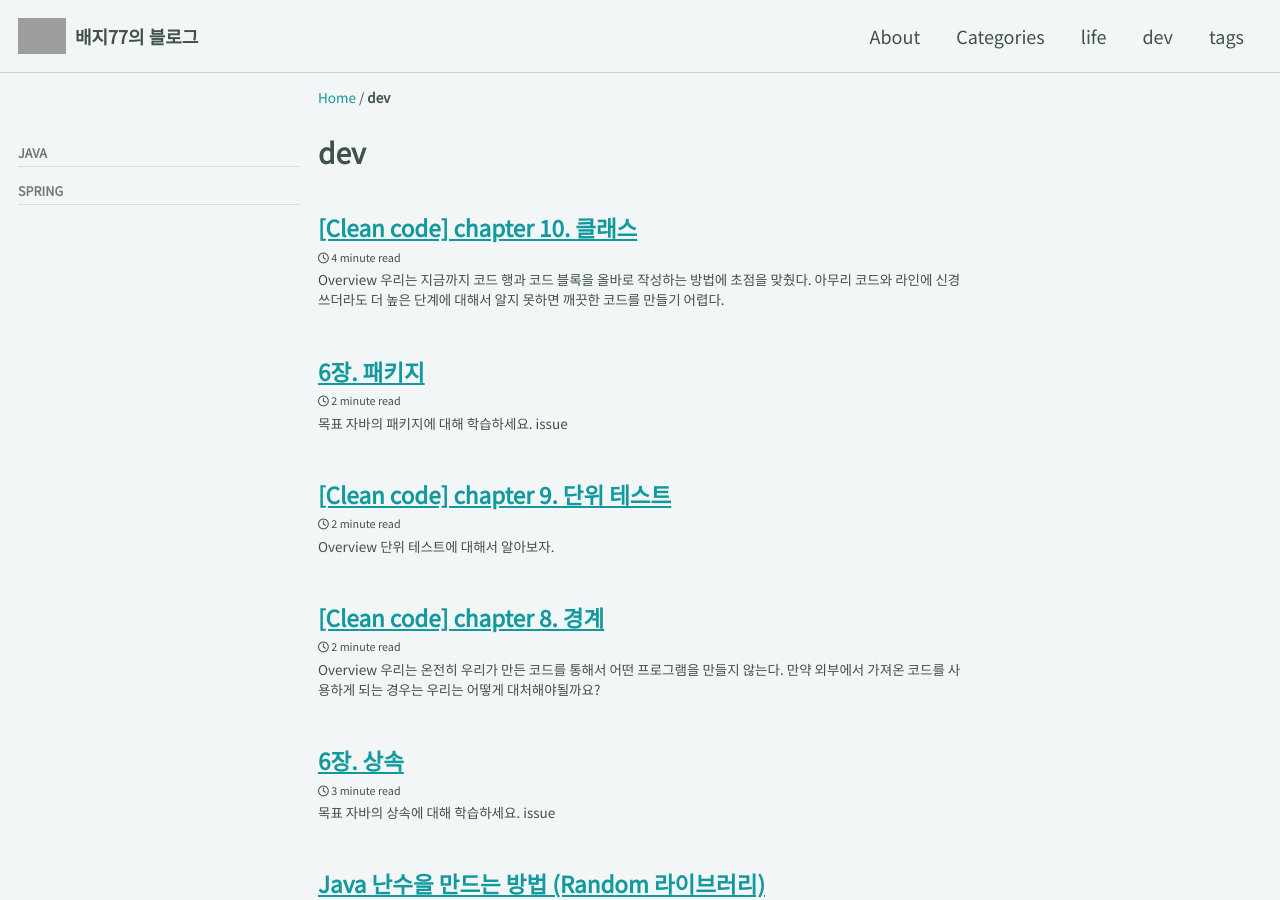
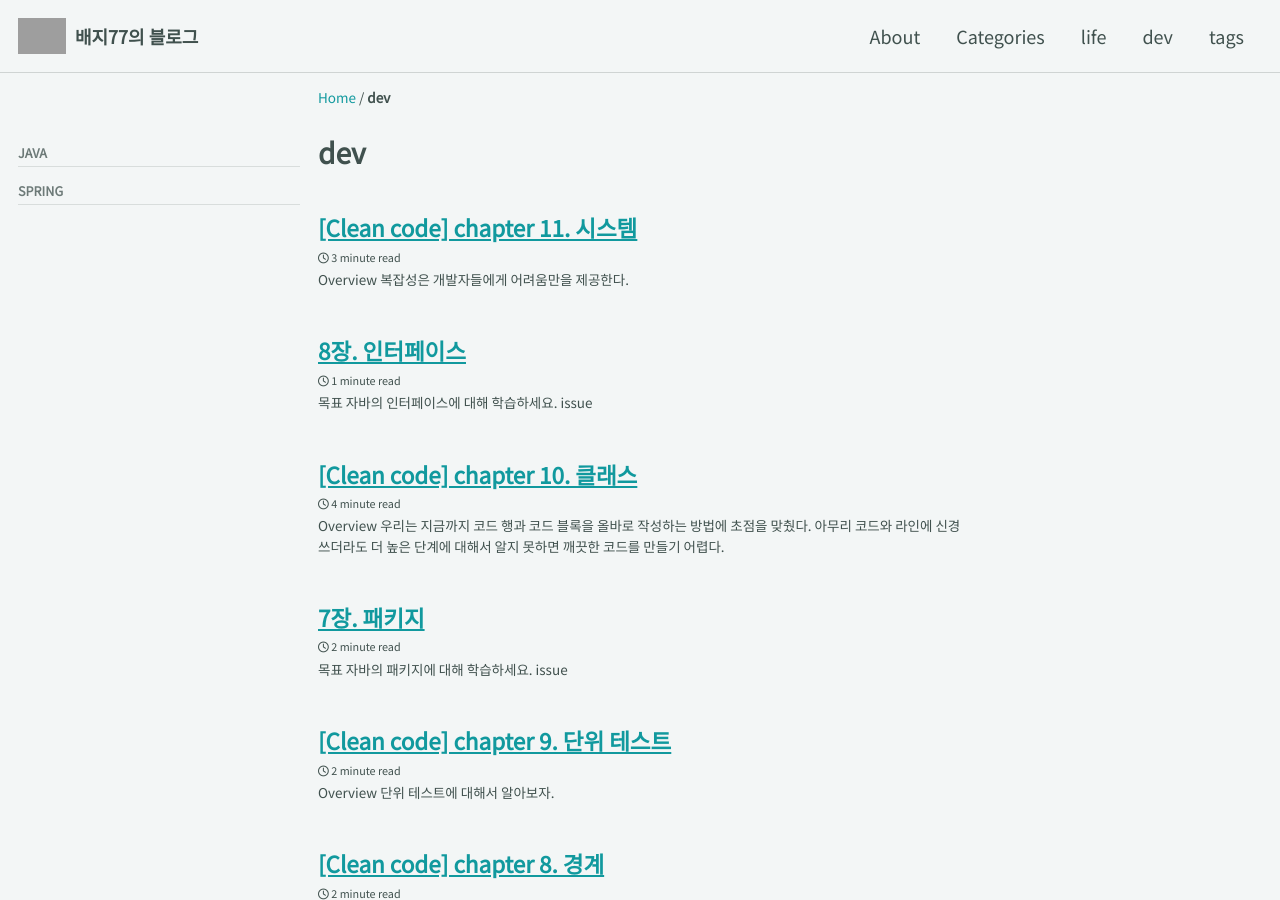
Before and after one commit to BaeJi77/BaeJi77.github.io, a Jekyll site: the page built from _pages/dev/category-dev.md, in a window 1280 px wide and 900 px high. Built offline with Jekyll 4.4.1, drawn with Linux system fonts in a browser that asks for light colours; cached includes are drawn as plain includes; nearby versions of some CDN libraries; some of the changed lines change nothing that is shown; grey boxes are pictures that could not be loaded.

Commit message:
clean code chapter 11

````diff
--- a/_posts/dev/Java/2021-01-02-java-study-07.md
+++ b/_posts/dev/Java/2021-01-02-java-study-07.md
@@ -1,5 +1,5 @@
 ---
-title: "6장. 패키지"
+title: "7장. 패키지"
 description: "자바의 패키지에 대해 학습하세요."
 
 categories:
--- /dev/null
+++ b/_posts/dev/Java/2021-01-09-java-study-08.md
@@ -0,0 +1,80 @@
+---
+title: "8장. 인터페이스"
+description: "자바의 인터페이스에 대해 학습하세요."
+
+categories:
+  - dev
+  - java
+tags:
+  - dev
+  - java
+---
+
+# 목표
+자바의 인터페이스에 대해 학습하세요. [issue](https://github.com/whiteship/live-study/issues/8)
+
+# 학습할 것
+## 인터페이스 정의하는 방법
+## 인터페이스 구현하는 방법
+## 인터페이스 레퍼런스를 통해 구현체를 사용하는 방법
+## 인터페이스 상속
+## 인터페이스의 기본 메소드 (Default Method), 자바 8
+## 인터페이스의 static 메소드, 자바 8
+## 인터페이스의 private 메소드, 자바 9
+
+# 라이브 방송
+## 방송 중
+- 인터페이스의 default method를 쓸 수 있는데. 이 default method 때문에 interface를 사용하는 건 아니다.
+  - 해당 기능은 잘 생각해보면 interface에서 하나의 method만 구현을 해도 되는 상황이다. 그런데 만약 그런 상황에서 나머지도 모두 구현해야되기 떄문에 짜증나고 힘듬.
+  - 이전에는 이런 문제를 해결하기 위해서 인터페이스를 상속받지만 아무행동도 하지 않은 클래스를 만들고 그것을 상속받아서 구현을 했었다. 그렇게 하면 모두 다 구현하지 않아도 되니까.
+
+- interface에 default method가 똑같은 친구를 만약 상속 받으면 어떻게 되는 것인가?
+  - 일단 컴파일 에러가 난다.
+  - 하지만 @Override하면 괜찮다.
+  - 만약 사용하고 싶다면 `JoinMemberInferface.super.preJoin()` 이런 식으로 사용하게 되면 특정 interface의 default metohd을 사용할 수 있다.
+
+- interface 안에 있는 static method는 어떤 식으로 해도 상속을 하고 인터페이스 상속을 해도 아무것도 못한다.
+  - 접근 영역이 다르기 떄문에 같은 이름으로 된 것으로 한다고 해도 @Override가 아니다.
+  - 인스턴스 만들어서도 안되고 그냥 클래스에 상속해서 해당 메소드에서 바로 접근안된다.
+  - 오직 해당 static method가 있는 interface에서만 사용할 수 있다.
+
+- default method, static method이 왜 나왔냐 -> 오래된 코드가 많잖아요. 아니 오래된 코드가 있을 때.
+  - 그런데 여기서 default method를 사용했을 떄 실제 구현을 하지 않아도 하위 버전에서 아니면 새로운 버전에서 문제가 발생하지 않는다.
+  - 새로운 method를 추가해서 깨지지 않도록 하기 위해서
+
+- defualt, static method가 생기면서 abstract class의 의미가 없어진거 아니냐?
+  - defualt, static interface 만을 가지고 모두 구현할 수 있나. 완벽하게 구현할 수 있나?
+  - 일단 interface는 상수 라는 개념을 만들 수 없음. 모두 오픈되어진 변수만 가능함.
+  - 자바 8 이하이면 private method를 못쓰니까 중복 코드 발생할 수 있음 (자바 9부터 가능)
+
+- 함수형 인터페이스
+  - 추상 메소드가 하나만 있는 경우
+  - 익명 내부 클래스
+
+- 강한 결합, 느슨한 결합
+  - 인터페이스를 쓰는 중요한 이유
+  - 토비의 스프링 1, 2 챕터 확인
+
+
+## 9주차 과제 - 예외 처리
+
+
+
+## 베스트 글 모음
+https://www.notion.so/4b0cf3f6ff7549adb2951e27519fc0e6
+
+https://blog.baesangwoo.dev/posts/java-livestudy-8week/
+
+https://dev-coco.tistory.com/13
+
+https://yadon079.github.io/2021/java%20study%20halle/week-08
+
+https://k3068.tistory.com/34
+
+https://www.notion.so/Java-8-0cc8c251d5374ac882a4f22fa07c4e6a
+
+https://github.com/tocgic/study-java-basic/blob/main/week8.md
+
+https://ahnyezi.github.io/java/javastudy-8-interface/
+
+https://github.com/yeGenieee/java-live-study/blob/main/%5B8%5DJava%20Live%20Study.md
--- /dev/null
+++ b/_posts/dev/book/2021-01-12-book-clean-code-11.md
@@ -0,0 +1,121 @@
+---
+title: "[Clean code] chapter 11. 시스템"
+
+categories:
+  - dev
+  - book
+tags:
+  - dev
+  - book
+  - clean code
+---
+
+# Overview
+복잡성은 개발자들에게 어려움만을 제공한다.
+
+깨끗한 코드는 낮은 추상화 수준에서 관심사 분리가 쉬워진다. 그러기 때문에 높은 추상화 수준, 시스템 수준에서 깨끗함을 유지하는 것이 중요하다.
+
+## 시스템 제작과 시스템 사용을 분리하라.
+제작과 사용은 아주 다르다.
+
+> 소프트웨어 시스템은 (애프릴케이션 객체를 제작하고 의존성을 서로 '연결'하는) 준비과정과 (준비 과정 이후에 이어지는) 런타임 로직을 분리해야 한다.
+
+``` java
+public Service getService() {
+   if (service == null) {
+      service = new ...
+   }
+   return service;
+}
+```
+위에 설명한 방법은 초기화 지연 기법이다. 해당 기법의 장점은 필요할 때 만든다는 장점이 있지만 해당 초기화 코드에 매우 의존적이다. 그러다보니 테스트도 어렵다.
+
+가장 중요한 것은 해당 초기화가 어떤 것을 의미하는지 알기 어렵다. 그러기 때문에 실행하면서도 해당 코드를 봐야된다는 문제가 있다. (어떻게 초기화 되는지 알아야되기 때문에)
+
+### Main 분리
+생상과 관련된 코드는 모두 main이나 main이 호출하는 모듈로 옮기고, 나머지 시스테믄 모든 객체가 생성되었고 모든 의존성이 연결되었다고 가정한다.
+
+이런 방식으로 모든 애플리케이션은 객체 생성에 대해서 전혀 알지 못한다.
+
+### 팩토리
+객체 생성되는 시점을 애플리케이션이 결정할 때가 있다. 그런 경우 Abstract factory 패턴을 사용한다.
+
+객체 생성에 대해서 내부 로직을 추상화하고 그것에 대해서 애플리케이션은 호출만 하기 때문에 실제 구현을 알지 못하고 생성 시점만 결정한다.
+
+### 의존성 주입
+제어 역전 기법을 의존성 관리에 적용한 메커니즘이다. 제어 역전에서는 한 객체가 맡은 보조 책임을 새로운 객체에게 전적으로 떠넘긴다. 새로운 객체는 넘겨 받은 책임만 맡으므로 단일 책임 원치을 지키게 된다.
+
+의존성 관리는 맥락에서 객체는 의존성 자체를 인스턴스로 만드는 책임을 지지 않는다. `main` 루틴이나 `컨테이너`를 사용한다.
+
+``` java
+Service service = (Service) jndicContext.lookup("NameOfMyService");
+```
+
+스프링에서는 자바 DI 컨테이너를 제공한다. 객체 사이 의존성을 XML 파일에 정의하고 자바 코드에서는 이름으로 특정 객체를 요구할 수 있다.
+
+## 확장
+도시가 마을, 도시로 점점 성장하듯이 소프트웨어도 점점 성장한다.
+
+도시가 성장하면서 처음 지은 도로가 좁은 것처럼 소프트웨어 확장을 지속적으로 생각하고 설계하지 않고 개발을 진행하면 지속적인 확장이 힘들 수 있다.
+
+EJB (Enterprise JavaBeans)2를 기반으로 설명해보겠다.
+
+``` java
+Code~~~
+```
+
+비즈니스 논리는 EJB2 어플리케이션 '컨테이너'에 강하게 의존되어 있다. 클래스를 생성할 때 컨테이너에서 파생해야 하며 컨테이너가 요구하는 생명주기 메서드도 제공해야 한다. (class, interface 상속 때문인가?)
+
+그러기 때문에 테스트도 어려워 지게 된다. 요구사항도 맞춰야되며 그것을 하기도 어렵다.
+
+## 횡단 관심사
+EJB2 아키텍처는 거의 모든 영역에서 관심사를 분리했지만 애플리케이션이 경계를 넘나드는 경우가 있다. 그런 경우 해당 영역에서 끝이 아니라 지속적으로 퍼져나가게 된다.
+
+### 자바 프록시
+복잡함. 깨끗한 코드를 만들기 어렵다.
+
+### 순수 자바 AOP 프레임워크
+POJO 기반으로 프레임워크에 대한 종속성이 전혀 없는 상태로 진행이 가능하다. 그러기 때문에 테스트 작성하는 부분해서 유리하면 확장도 쉬워진다.
+
+XML를 이용해서 관계를 정의할 수 있고 지속적으로 프록시를 통해서 해당 객체를 얻을 수 있다. 그 과정에서 당연히 중간에 트랜잭션과 캐쉬를 추가할 수도 있다.
+
+``` java
+XmlBeanFactory bf = ...
+Bank bank = (Bank) bf.getBean("bank");
+```
+위에 코드는 스프링과 관련이 없는 코드이기 때문에 프레임워크와는 독립적이다. EJB2와는 다르게 강한 결합이 없어지므로 강한 결헙 문제가 사라진다.
+
+### AspectJ 관점
+스프링 AOP, JBoss AOP가 제공하는 순수 자바 박신은 과점이 필요한 중 80~90%를 커버할 수 있다. AspectJ는 다양한 기능을 제공해주지만 새로운 언어 문법과 사용법을 익히는데 비용이 많이 든다.
+
+## 테스트 주도 시스템 아키텍처 구축
+AOP 관점에서 설계를 하여서 관심사를 분리한다면 굉장히 큰 임팩트를 줄 수 있따. 논리를 POJO로 작성할 수 있으며, 즉 코드 수준에서 아키텍처 관심사를 분리할 수 있으며 (?), 진정한 테스트 주도 아키텍처 구축이 가능해진다.
+
+처음부터 큰 그림을 생각해서 그것을 가지고 디자인, 설계, 개발, 테스트 진행한다면 중간에 큰 문제가 발생했을 떄 고치는 것에 대한 심리적인 압박감을 느낀다. 그러기 때문에 단순하게 만들어진 아키텍처를 가지고 지속적으로 확장이 가능하도록 하는 것이다.
+
+## 의사 결정을 최적화하라
+모듈을 나누고 관심사를 분리하면 지엽적인 관리와 결정이 가능해진다.
+
+결정에 대해 가장 적합한사람이 책임을 담당하는게 좋지만 해당 결정은 최대한 미루는 것이 좋다. 많은 정보를 얻고 최선의 선택을 할 수 있기 때문이다.
+
+## 시스템은 도메인 특화 언어가 필요하다.
+대다수 도메인, 건축 분야역시 필수적인 정보를 명료하고 정확하게 전달하는 어휘, 관용구, 패턴이 풍바하다.
+
+소프트웨어는 이런 언어를 DSL이라고 하는데 좋은 DSL은 도메인 개념과 그 개념을 구현한 코드 사이에 존재하는 의사소통 간극을 줄여준다. 그 뿐만 아니라 도메인 논리를 구현하면 도메인을 잘 못 구현할 가능성이 줄어든다.
+
+## 결론
+시스템 역시 깨끗해야 한다. 깨끗하지 못한 아키텍처는 도메인 논리를 흐리며 기민성을 떨어뜨린다.
+
+모든 추상화 단계에서 의도는 명확히 표현해야 한다. 그러려면 POJO를 작성하고 관점 혹은 유사한 메커니즘을 사용해 각 구현 관심사를 분리해야 한다.
+
+돌아가는 가장 단순한 수단을 사용해햐 한다는 사실을 명심해라.
+
+# key point
+- 제작과 사용은 아주 다르다. 제작과 사용을 동시에 하게 되면 해당 코드를 재분석해야될 수도 있으면 테스트 작성에 어려움이 존재할 수 있다.
+- 확장
+  - 관심사 분리를 제대로 하지 못한 경우 혹은 애플리케이션과 프레임워크 사이에 존재하는 경우 확장에 어려움이 있다.
+
+# 마무리
+솔직히 글이 너무 어렵고 너무 특화된 정보라는 생각이 들었다. AOP 같은 경우 개념이 전혀 없고 자바를 모르는 경우 이해하기 너무 어려운 내용이라는 생각이 든다.
+
+코드 영역이 아닌 아키텍처적인 큰 느낌을 설명한다는 생각은 들었지만 설명에 대한 큰 핵심이 무엇인지 잘 모르겠다.
````
